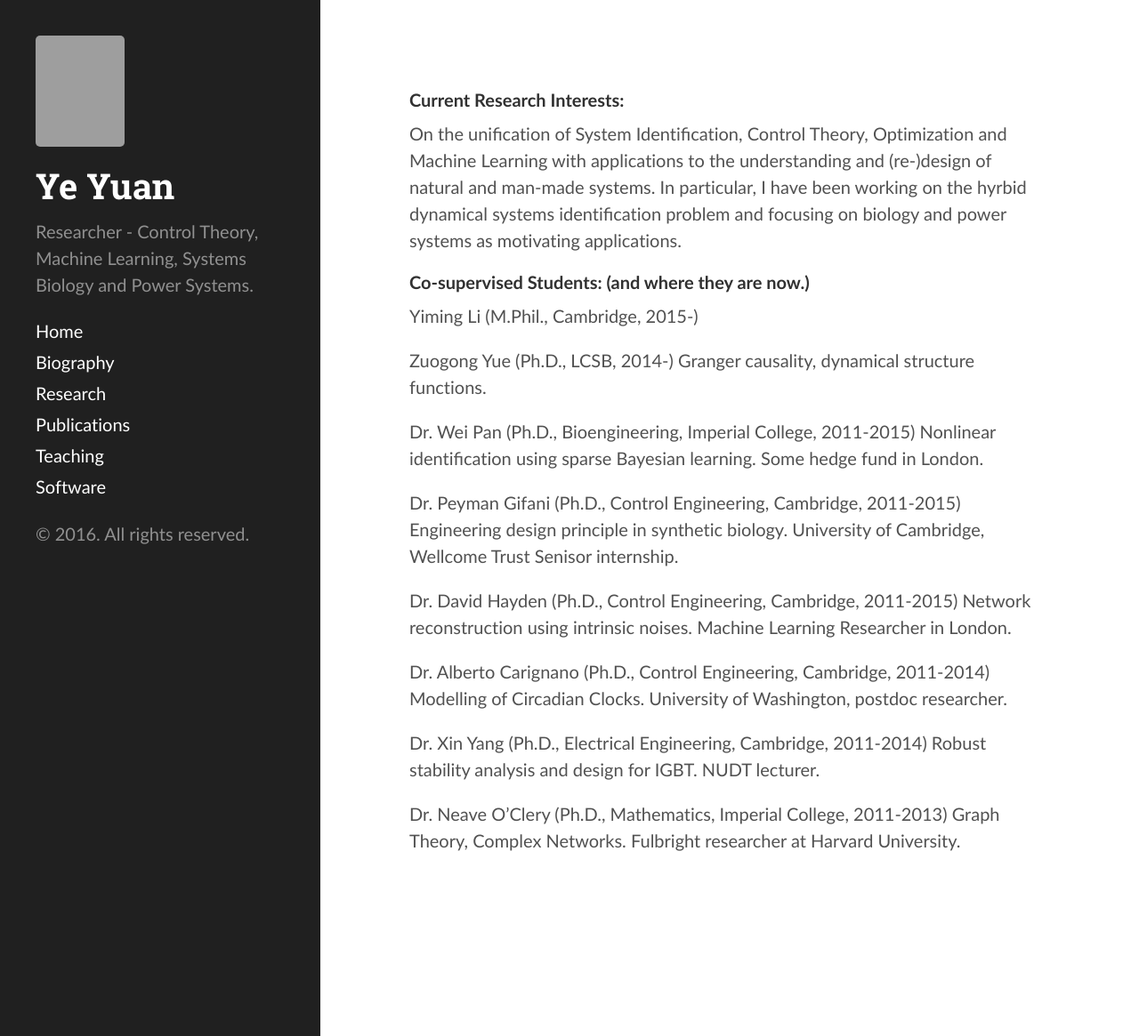
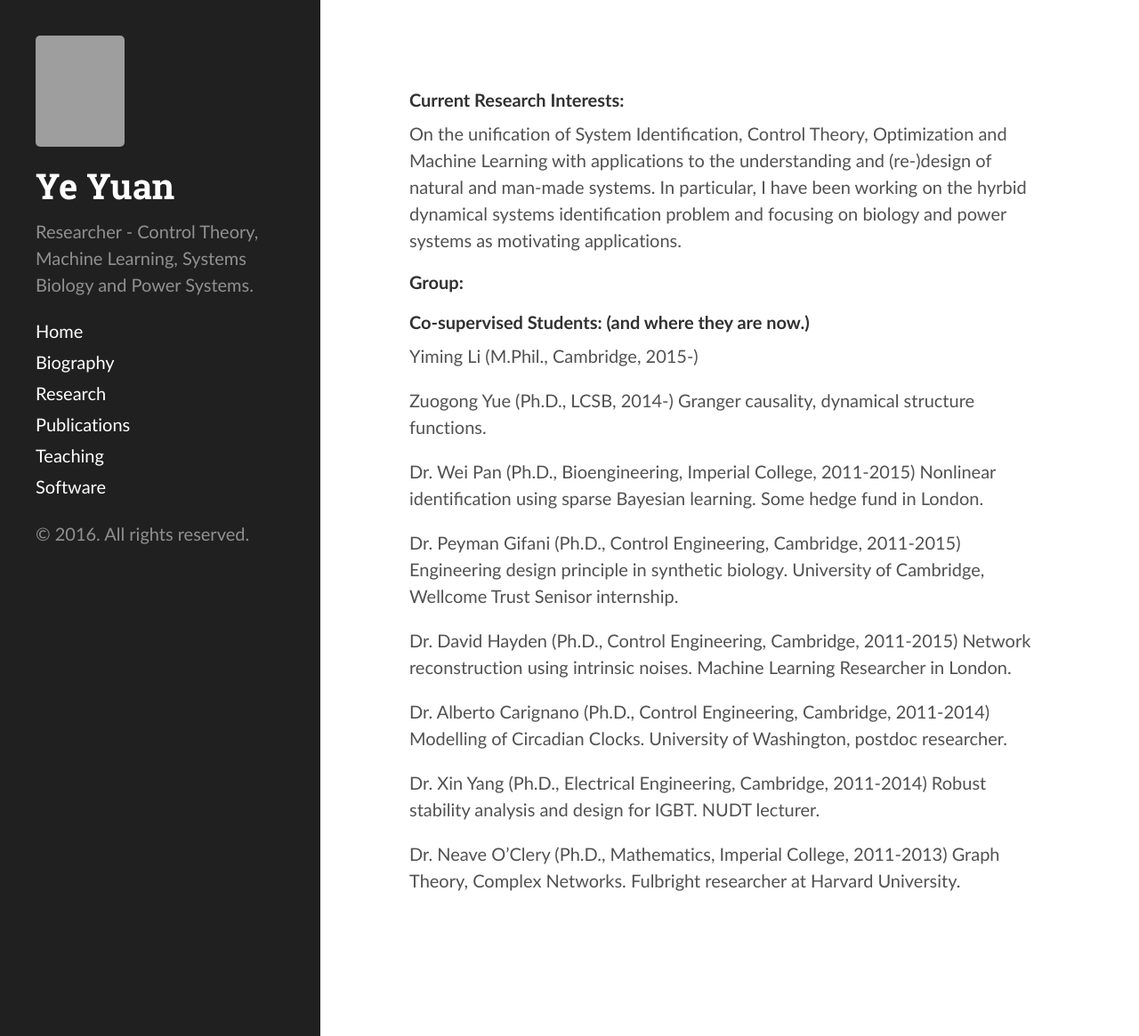
Before and after one commit to yy311/yy311.github.io, a Jekyll site: the page built from research.md, in a window 1280 px wide and 1165 px high. Shown: the whole window at 89% size. Built offline with Jekyll 4.4.1, drawn with Linux system fonts in a browser that asks for light colours; grey boxes are pictures that could not be loaded.

Commit message:
Update research.md

```diff
--- a/research.md
+++ b/research.md
@@ -5,6 +5,11 @@ layout: page
 #### Current Research Interests:
 
 On the unification of System Identification, Control Theory, Optimization and Machine Learning with applications to the understanding and (re-)design of natural and man-made systems. In particular, I have been working on the hyrbid dynamical systems identification problem and focusing on biology and power systems as motivating applications.
+
+
+
+#### Group:
+
 
 
 #### Co-supervised Students: (and where they are now.)
```
